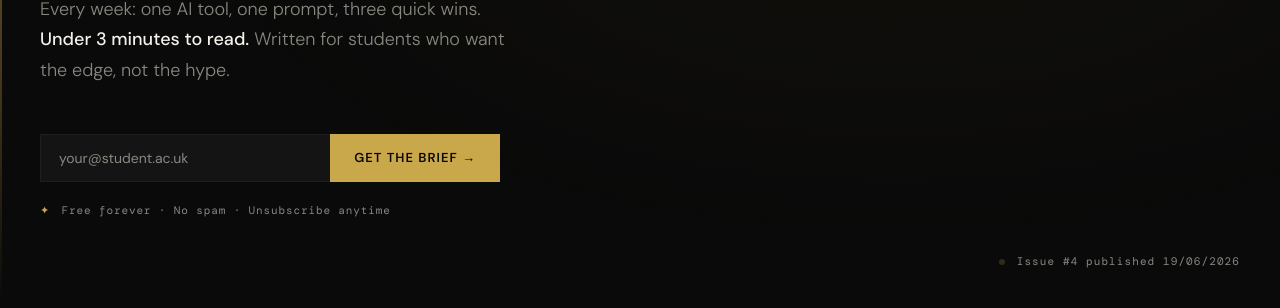
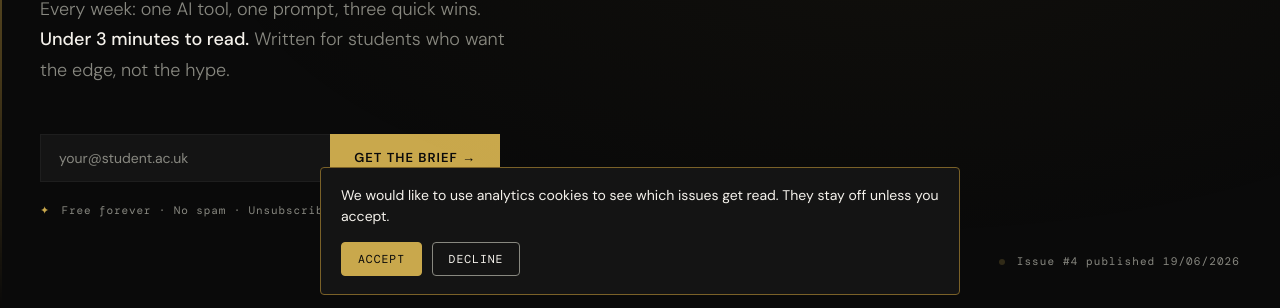
Before and after one commit to TheStudentAIBrief/TheStudentAIBrief, a plain HTML site: page index.html in a window 1280 px wide. Shown: the part 489-797 px from the top of the page. Drawn offline with nearby package versions, Linux system fonts and the light colour scheme.

Commit message:
Add consent-gated PostHog analytics to landing and issue pages
Co-Authored-By: Claude Fable 5.1 <noreply@anthropic.com>

```diff
--- /dev/null
+++ b/analytics.js
@@ -0,0 +1,109 @@
+/* Consent-gated PostHog (EU). Nothing loads or is stored until the visitor
+   accepts; the choice is remembered in localStorage and can be changed from
+   the "Cookie settings" link this script adds to the footer. */
+(function () {
+  var KEY = 'phc_rKhDbEpEXwcgUY62HjBSZBQoPA4hXaixbd9ngZtpW5Nz'; // public project key
+  var STORE = 'analytics-consent';
+  var loaded = false;
+
+  function choice() {
+    try { return localStorage.getItem(STORE); } catch (e) { return null; }
+  }
+  function remember(value) {
+    try { localStorage.setItem(STORE, value); } catch (e) {}
+  }
+
+  function load() {
+    if (loaded) return;
+    loaded = true;
+    // Same queue shape as PostHog's official snippet: array.js reads _i on load.
+    var stub = window.posthog = [];
+    stub.people = [];
+    stub.__SV = 1;
+    stub._i = [[KEY, {
+      api_host: 'https://eu.i.posthog.com',
+      ui_host: 'https://eu.posthog.com',
+      person_profiles: 'identified_only',
+      capture_pageview: true,
+      capture_pageleave: true,
+      autocapture: true,
+      disable_session_recording: true,
+      respect_dnt: true
+    }, 'posthog']];
+    var s = document.createElement('script');
+    s.async = true;
+    s.crossOrigin = 'anonymous';
+    s.src = 'https://eu-assets.i.posthog.com/static/array.js';
+    document.head.appendChild(s);
+  }
+
+  var banner;
+  function showBanner() {
+    if (banner) { banner.hidden = false; return; }
+    banner = document.createElement('div');
+    banner.setAttribute('role', 'region');
+    banner.setAttribute('aria-label', 'Cookie consent');
+    banner.style.cssText = 'position:fixed;left:1rem;right:1rem;bottom:1rem;z-index:1000;' +
+      'max-width:40rem;margin:0 auto;padding:1.1rem 1.25rem;background:var(--card-bg,#141414);' +
+      'border:1px solid var(--gold-dim,#7A6128);border-radius:var(--radius,4px);' +
+      "color:var(--white,#F5F2EC);font-family:'DM Sans',sans-serif;font-size:0.875rem;line-height:1.5;";
+    var text = document.createElement('p');
+    text.style.cssText = 'margin:0 0 0.9rem;';
+    text.textContent = 'We would like to use analytics cookies to see which issues get read. ' +
+      'They stay off unless you accept.';
+    var actions = document.createElement('div');
+    actions.style.cssText = 'display:flex;gap:0.6rem;flex-wrap:wrap;';
+    var base = "font-family:'DM Mono',monospace;font-size:0.72rem;letter-spacing:0.08em;" +
+      'text-transform:uppercase;padding:0.55rem 1rem;border-radius:var(--radius,4px);cursor:pointer;';
+    var accept = document.createElement('button');
+    accept.type = 'button';
+    accept.textContent = 'Accept';
+    accept.style.cssText = base + 'background:var(--gold,#C9A84C);color:#0A0A0A;border:1px solid var(--gold,#C9A84C);';
+    var decline = document.createElement('button');
+    decline.type = 'button';
+    decline.textContent = 'Decline';
+    decline.style.cssText = base + 'background:transparent;color:var(--white,#F5F2EC);border:1px solid var(--muted,#888880);';
+    accept.addEventListener('click', function () {
+      remember('yes');
+      banner.hidden = true;
+      load();
+    });
+    decline.addEventListener('click', function () {
+      var wasOn = loaded;
+      remember('no');
+      banner.hidden = true;
+      // Withdrawing consent: stop capturing now and start clean on next load.
+      if (wasOn && window.posthog && window.posthog.opt_out_capturing) window.posthog.opt_out_capturing();
+    });
+    actions.appendChild(accept);
+    actions.appendChild(decline);
+    banner.appendChild(text);
+    banner.appendChild(actions);
+    document.body.appendChild(banner);
+  }
+
+  function addSettingsLink() {
+    var footer = document.querySelector('footer');
+    if (!footer) return;
+    var link = document.createElement('a');
+    link.href = '#';
+    link.textContent = 'Cookie settings';
+    link.style.cssText = "display:block;margin-top:0.75rem;font-family:'DM Mono',monospace;" +
+      'font-size:0.7rem;letter-spacing:0.08em;text-transform:uppercase;color:var(--muted,#888880);';
+    link.addEventListener('click', function (e) {
+      e.preventDefault();
+      showBanner();
+    });
+    footer.appendChild(link);
+  }
+
+  function start() {
+    addSettingsLink();
+    var c = choice();
+    if (c === 'yes') load();
+    else if (c !== 'no') showBanner();
+  }
+
+  if (document.readyState === 'loading') document.addEventListener('DOMContentLoaded', start);
+  else start();
+})();
--- a/index.html
+++ b/index.html
@@ -1002,5 +1002,6 @@
     });
   </script>
 
+  <script src="analytics.js" defer></script>
 </body>
 </html>
```
Also changed, not shown: issues/_template.html (+1 -0 lines), issues/ai-browsers.html (+1 -0 lines), issues/ai-for-research.html (+1 -0 lines), issues/ai-study-notebooks.html (+1 -0 lines), issues/eu-ai-act.html (+1 -0 lines), issues/kronos-deep-dive.html (+1 -0 lines), issues/mcp-explained.html (+1 -0 lines), issues/which-ai-2026.html (+1 -0 lines).
